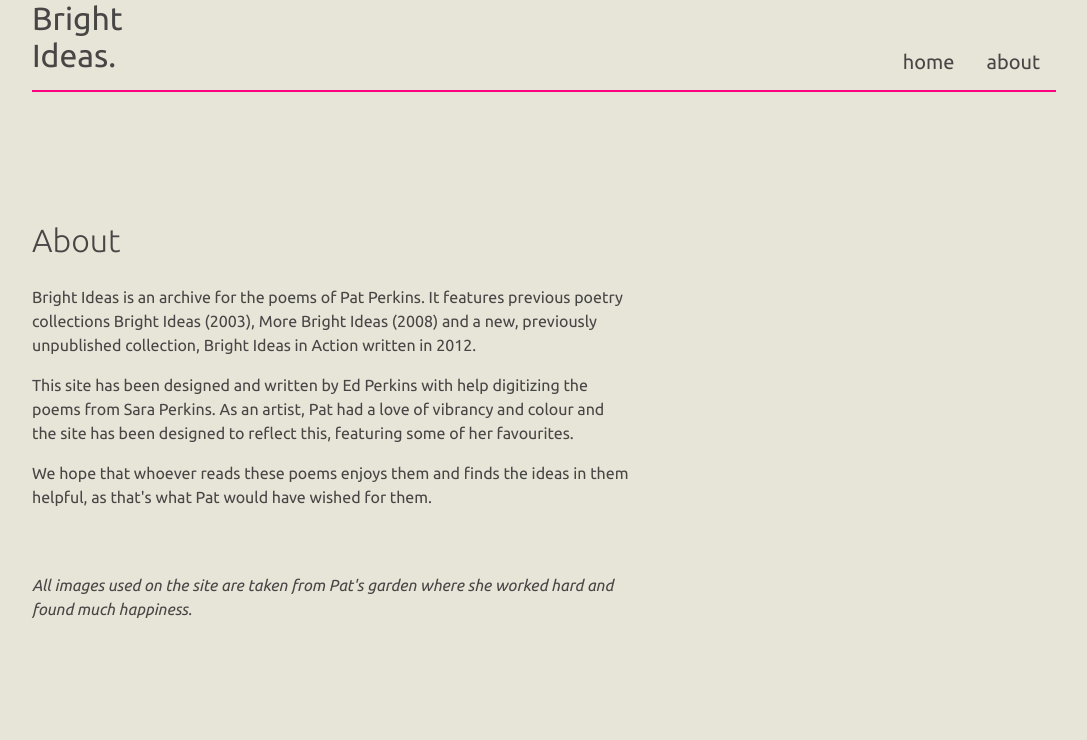
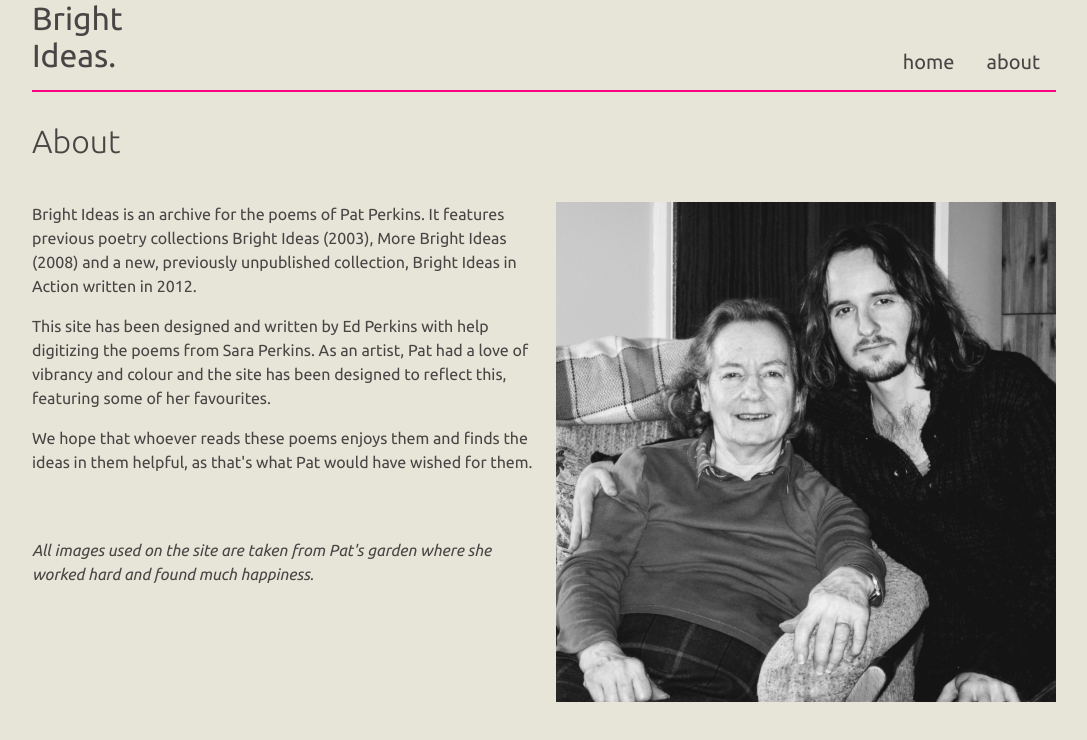
Before and after one commit to edpe/bright-ideas, a Next.js app: page /about in a window 1280 px wide. Shown: the top 740 px of the page, without its empty margins (96-1183 px from the left). Built offline with nearby package versions, Linux system fonts and the light colour scheme.

Commit message:
WIP: biog photo

```diff
--- a/pages/about.jsx
+++ b/pages/about.jsx
@@ -1,6 +1,7 @@
 import React from "react";
 import Layout from "../src/components/Layout";
 import Header from "../src/components/Header";
+import Image from "next/image";
 
 import styles from "../styles/global.module.scss";
 
@@ -11,12 +12,13 @@ const about = () => (
       <div className={styles.fullPageHeightCentre}>
         <div className={styles.halfPage}>
           <h2 className={styles.heading}>About</h2>
+          <div className={styles.content}>
             <div className={styles.text}>
               <p>
                 Bright Ideas is an archive for the poems of Pat Perkins. It
                 features previous poetry collections Bright Ideas (2003), More
-              Bright Ideas (2008) and a new, previously unpublished collection,
-              Bright Ideas in Action written in 2012.
+                Bright Ideas (2008) and a new, previously unpublished
+                collection, Bright Ideas in Action written in 2012.
               </p>
               <p>
                 This site has been designed and written by Ed Perkins with help
@@ -37,6 +39,16 @@ const about = () => (
                 }
               </p>
             </div>
+            <div className={styles.photo}>
+              <Image
+                src={`/images/pat_ed_photo.JPG`}
+                layout="fixed"
+                height={500}
+                width={500}
+                alt="Pat and Ed Perkins"
+              />
+            </div>
+          </div>
         </div>
       </div>
     </main>
--- a/styles/global.module.scss
+++ b/styles/global.module.scss
@@ -13,16 +13,28 @@
   font-weight: 300;
 }
 
-.fullPageHeightCentre {
-  height: 80vh;
-  display: flex;
-  align-items: center;
-}
-
-.halfPage {
-  max-width: 600px;
-}
-
 .a {
   text-decoration: none;
 }
+
+.content {
+  display: flex;
+
+  @media screen and (max-width: 1024px) {
+    margin-top: 100px;
+    flex-direction: column;
+  }
+}
+
+.photo {
+  margin-left: 1rem;
+  margin-top: 1rem;
+  width: 500px;
+  height: 500px;
+  border-radius: 2px;
+
+  @media screen and (max-width: 1024px) {
+    width: 300px;
+    height: 300px;
+  }
+}
```
Also changed, not shown: public/images/pat_ed_photo.JPG (added). Lines whose indentation alone changed are shown as unchanged.
